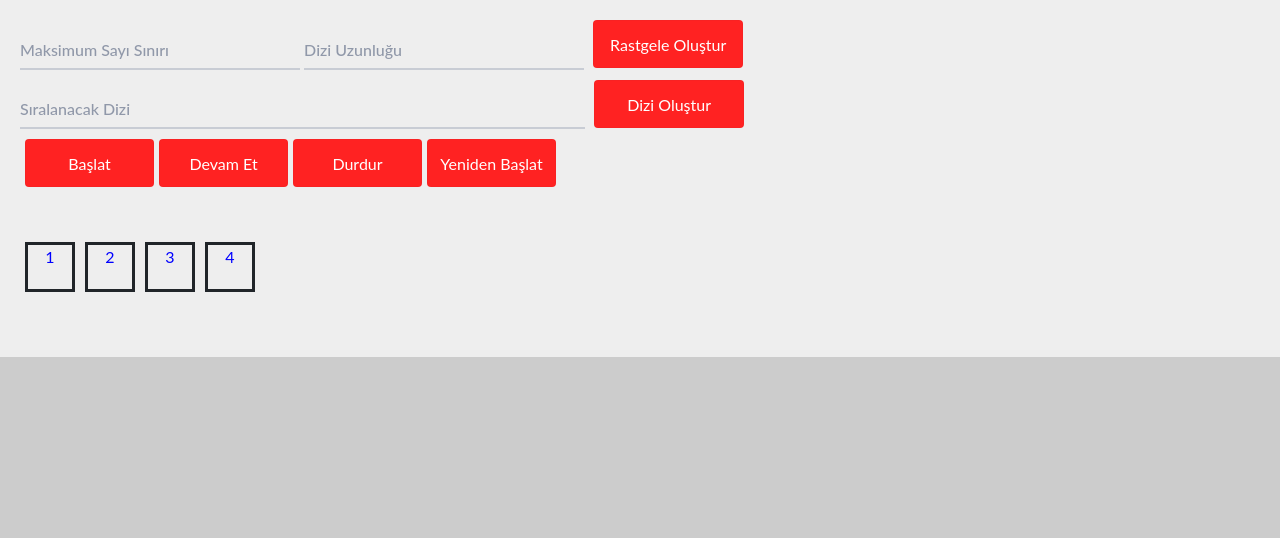
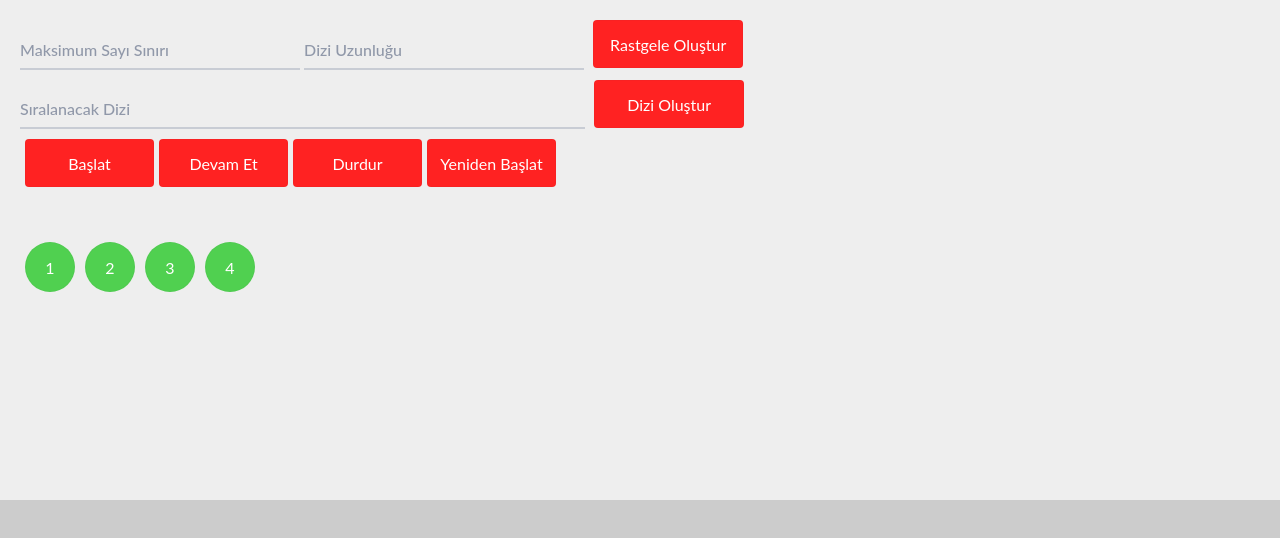
Before and after one commit to mgnay/Counting-Sort-JS-Visualization, a plain HTML site: page eyt.html in a window 1280 px wide. Both pictures are taken after a click on the link "Dizi Oluştur". Drawn offline with nearby package versions, Linux system fonts and the light colour scheme.

Commit message:
Update eyt.html

```diff
--- a/eyt.html
+++ b/eyt.html
@@ -208,6 +208,7 @@
         .section {
             margin: auto;
             background-color: #eee;
+            min-height:500px;
         }
         .butlink1 {
             display: inline-block;
@@ -333,14 +334,16 @@
             node.className = "node" + className;
             node.style.width = "50px";
             node.style.height = "50px";
-            //node.style.backgroundColor = "red";
-            node.style.border = "solid";
+            node.style.backgroundColor = "rgba(40, 200, 40, 0.8)";
+            node.style.border = "rgba(34, 50, 84, 0.03) solid 0.5px";
+            node.style.borderRadius="100%";
             node.style.float = "left";
             node.style.margin = "5px";
             var nodeP = document.createElement("p");
             nodeP.style.verticalAlign = "middle";
             nodeP.style.textAlign = "center";
-            nodeP.style.color = "blue";
+            nodeP.style.color = "white";
+            nodeP.style.lineHeight="50px";
             nodeP.innerHTML = value;
             node.appendChild(nodeP);
             var div = document.getElementById(appendNode)
@@ -426,7 +429,7 @@
         </li>
     </ul>
     <div class="visual">
-        <div id="sira" style="height: 100px; display: none"></div>
+        <div id="sira" style="height: 100px;"></div>
         <div id="deger">
             <h3 id="siraP" style="display: none"></h3>
             <div id="siraDiv" style="clear:left; display: none">
```
